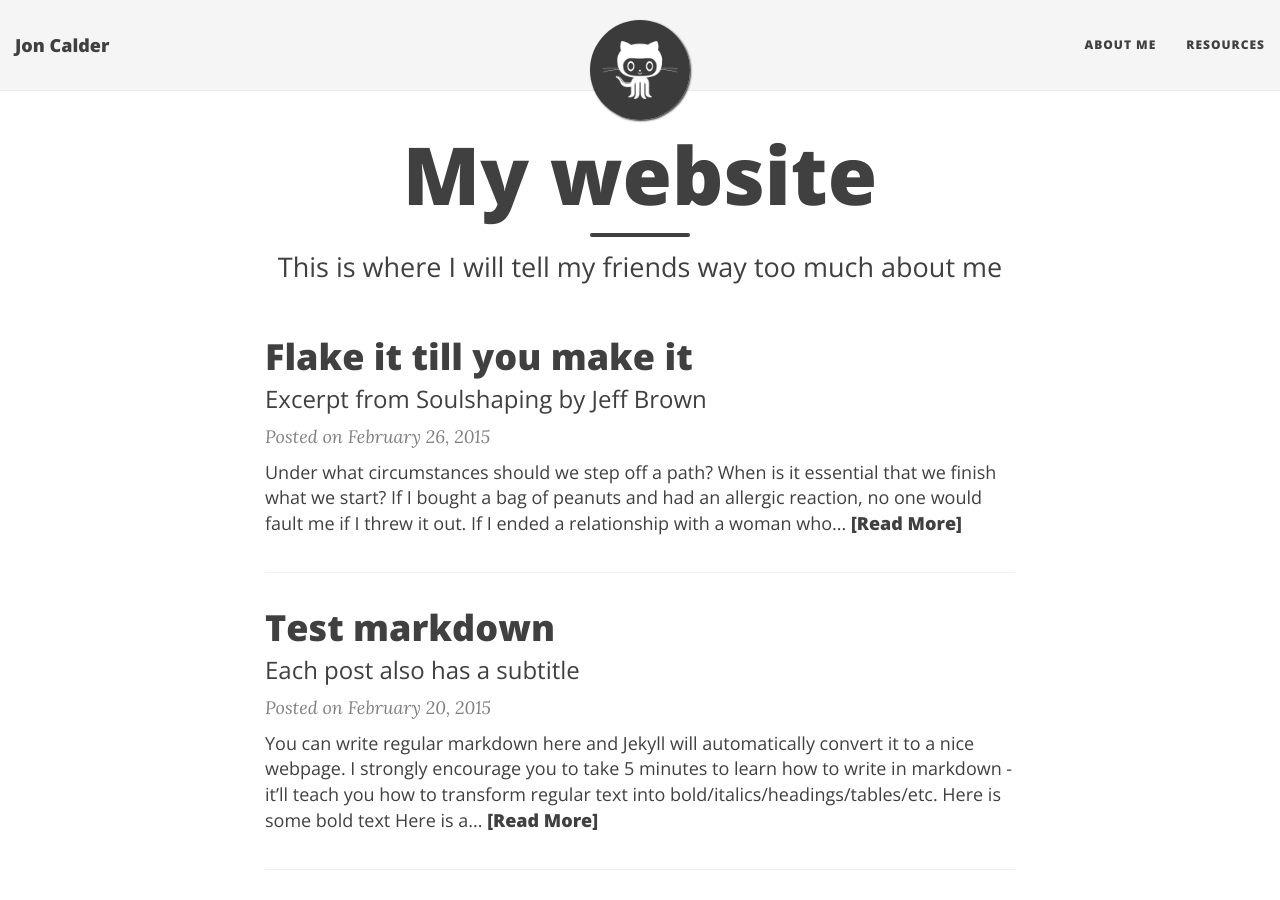
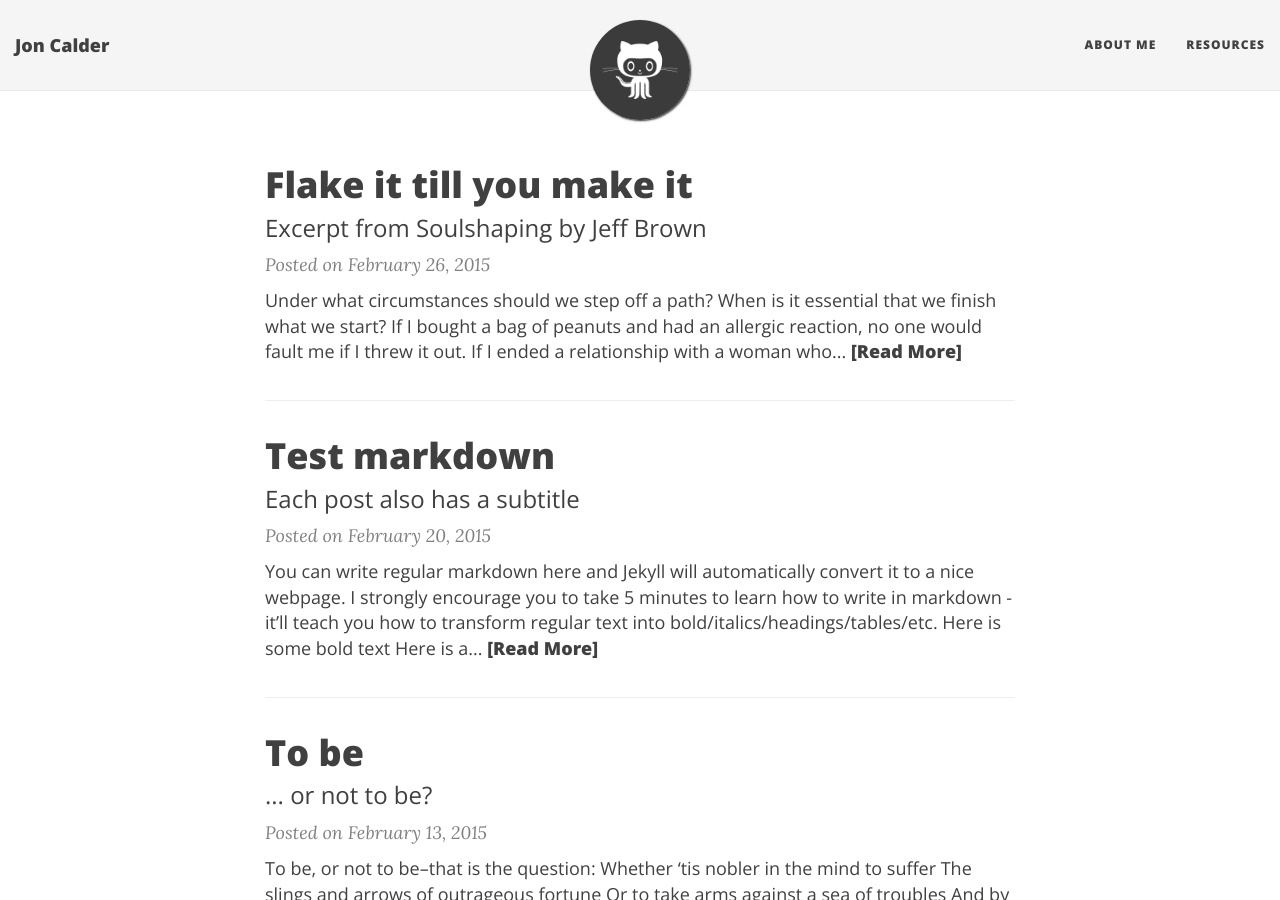
Before and after one commit to jonmcalder/jonmcalder.github.io, a Jekyll site: the page built from index.html, in a window 1280 px wide and 900 px high. Built offline with Jekyll 4.4.1, drawn with Linux system fonts in a browser that asks for light colours; nearby versions of some CDN libraries; the list of posts is cut into pages by our own code.

Commit message:
Update index.html

```diff
--- a/index.html
+++ b/index.html
@@ -1,7 +1,7 @@
 ---
 layout: page
-title: My website
-subtitle: This is where I will tell my friends way too much about me
+title:
+subtitle:
 ---
 
 <div class="posts-list">
```
